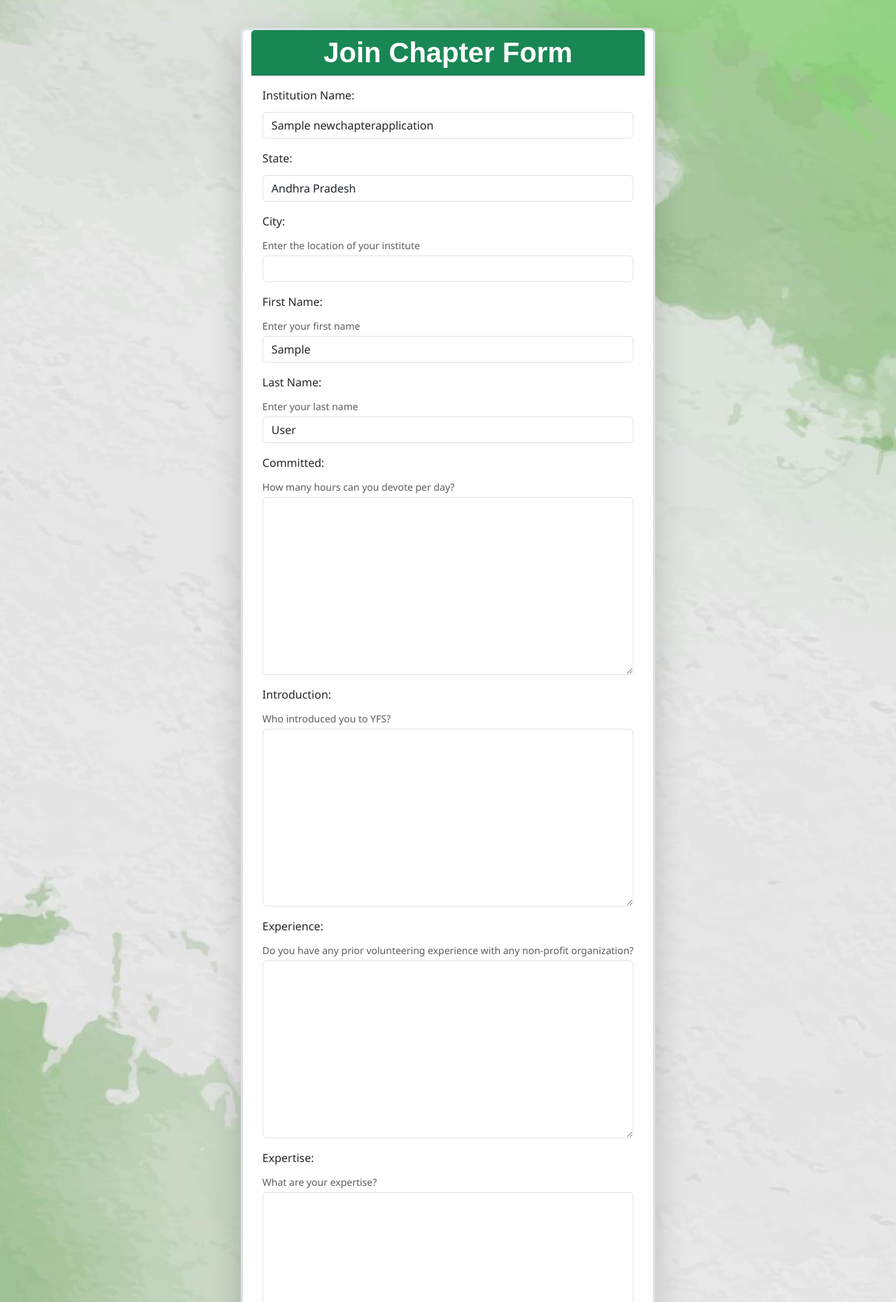
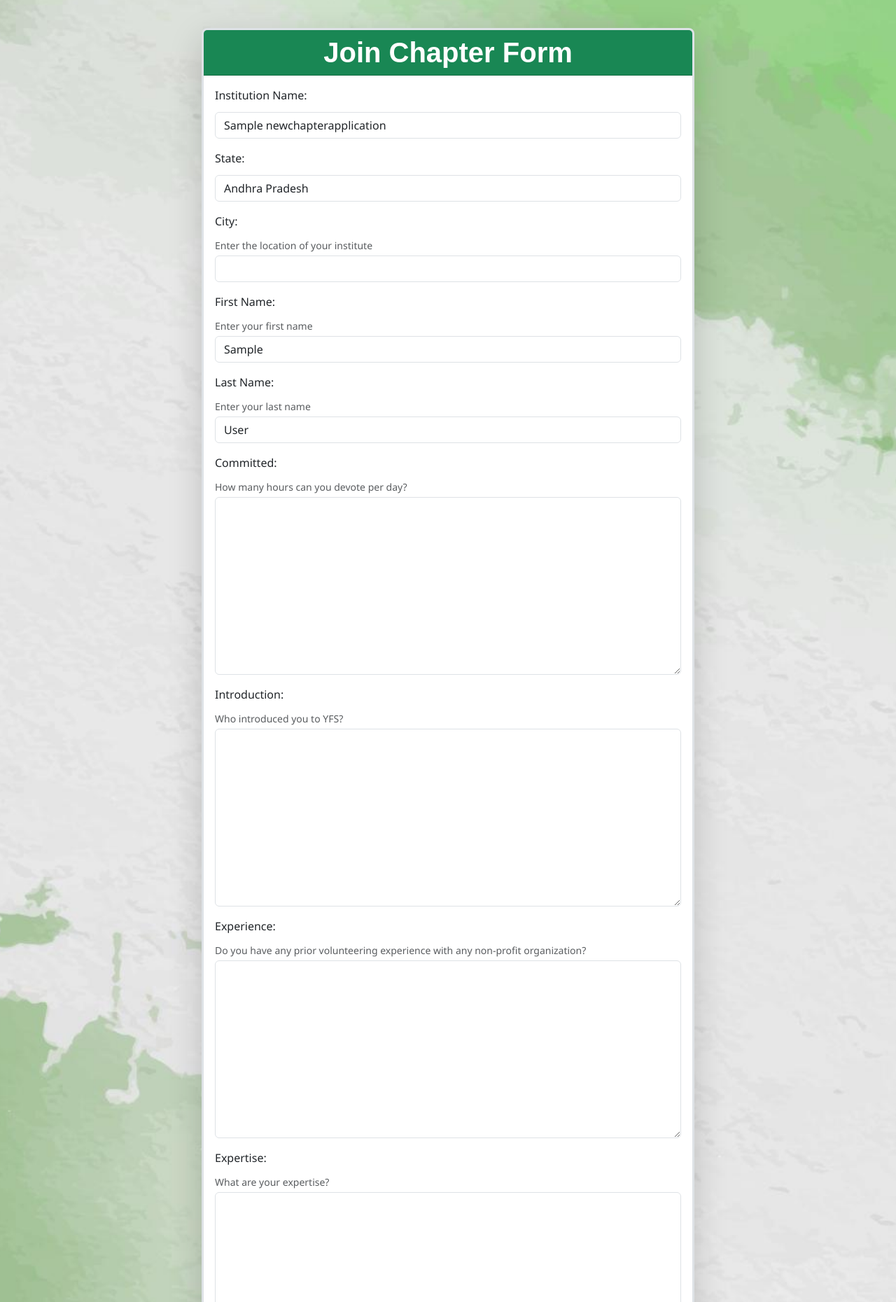
Before and after one commit to narayan071/yfs3, a Django app: page /chapters/join-chapter/ in a window 1280 px wide. Shown: the part 60-1920 px from the top of the page at 70% size. Run offline with Django 4.2, Linux system fonts and the light colour scheme; a user stored in the database is signed in; tables that the repository leaves empty hold one stand-in row (values such as "Sample post"); some libraries are stand-ins or nearby versions.

Commit message:
chapter form design

```diff
--- a/templates/chapters/joinchapter.html
+++ b/templates/chapters/joinchapter.html
@@ -16,9 +16,8 @@
 {% endblock head %}
 {% block content %}
 <section>
-    <div class="row">
-        <div class="card shadow-lg border border-3 rounded-3 col-md-12 mx-auto" data-aos="fade-in" style="margin: 100px;">
-            <div class="card-header w-100">
+    <div class="card border border-3 shadow-lg rounded-3 p-0 mx-auto"  style="width: 55% !important; margin: 100px 0px !important;">
+            <div class="card-header">
                 <h1 class="display-6 fw-bold text-center my-auto">{{form.name}}</h1>
             </div>
 
@@ -45,6 +44,5 @@
             </form>
         </div>
     </div>
-    </div>
 </section>
 {% endblock content %}
--- a/templates/chapters/newchapter.html
+++ b/templates/chapters/newchapter.html
@@ -16,8 +16,7 @@
 {% endblock head %}
 {% block content %}
 <section>
-    <div class="row">
-        <div class="card border border-3 shadow-lg rounded-3 m-5 col-md-12 mx-auto" style="margin:100px;">
+        <div class="card border border-3 shadow-lg w-60 m-0 rounded-3 p-0" style="margin: 100px 0px !important;">
             <div class="card-header w-100">
                 <h1 class="display-6 fw-bold text-center my-auto">{{form.name}}</h1>
             </div>
@@ -45,6 +44,5 @@
             </form>
         </div>
     </div>
-    </div>
 </section>
 {% endblock content %}
```
